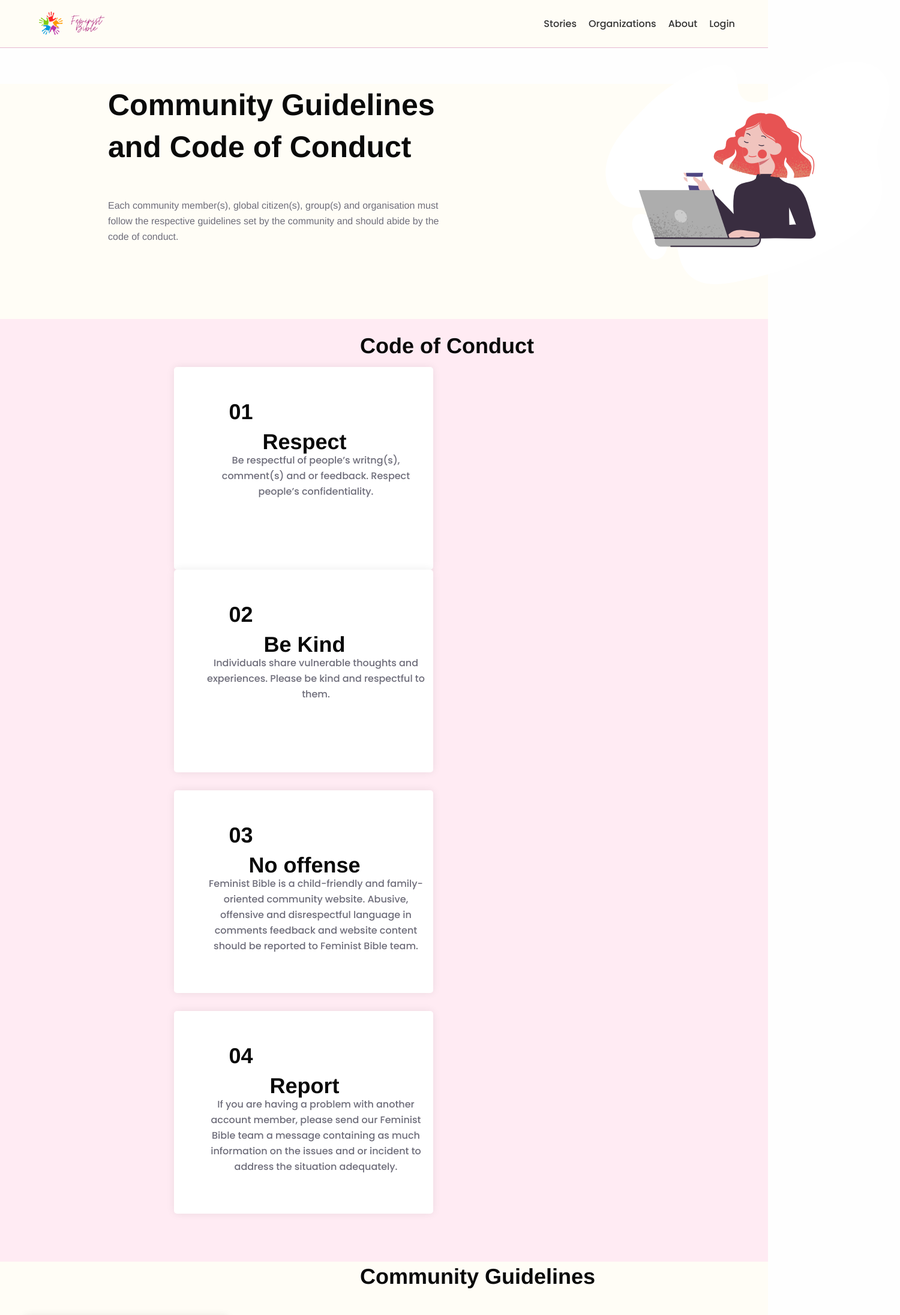
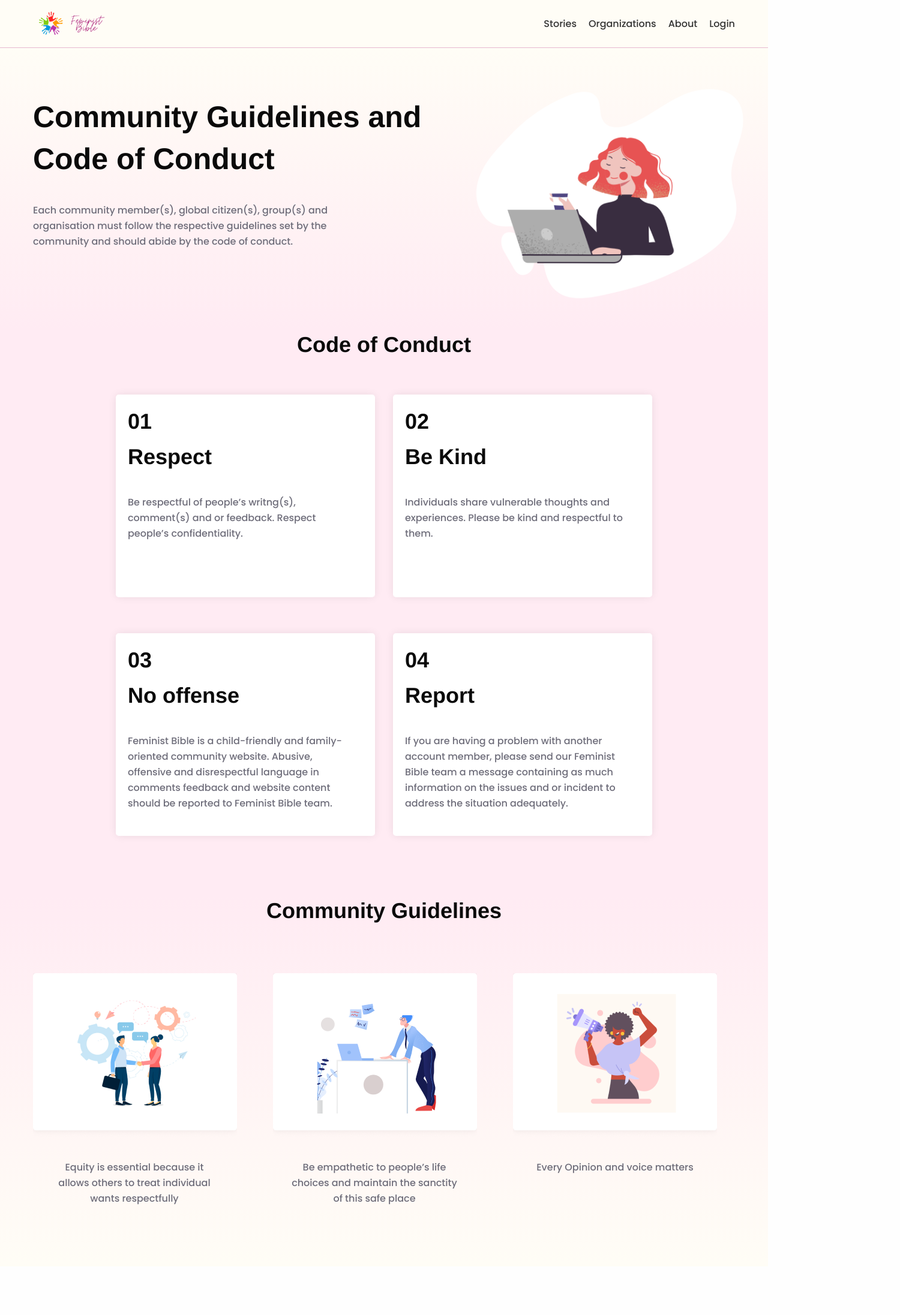
Before and after one commit to girlscript/feminist-bible-phase-2, a React (Create React App) app in the folder frontend/: page / in a window 1280 px wide. Shown: the top 2193 px of the page at 60% size, 1500 px wide, since content can reach past the window. After the commit the page ends 2112 px from the top, so only its background shows below. Built offline with nearby package versions, Linux system fonts and the light colour scheme.

Commit message:
changed overall CodeOfConduct.jsx and respective scss file

```diff
--- a/frontend/src/components/CodeOfConduct.jsx
+++ b/frontend/src/components/CodeOfConduct.jsx
@@ -9,93 +9,127 @@ import CodeofConduct3 from "../images/CodeofConduct3.png";
 class CodeOfConduct extends Component {
     render() {
       return (
-        <div className="CodeofConduct">
-        <div>
 
-        <div className="head">
-          <div className="head__photo"><img src={photo} alt="download 1"/></div>
+    <div className="CodeofConduct">
 
-          <div className="head__content">
-            <h1 className="head__item">Community Guidelines and Code of Conduct</h1>
-            <div>
-              <h1 className="text head__text"> Each community member(s), global citizen(s), group(s) and organisation must follow the respective guidelines set by the community and should abide by the code of conduct.</h1>
+        <div className="hero-section">
+            <div className=" grid-container top">
+                <div className=" grid-x grid-margin-x">
+
+                    <div className="cell large-7 head ">
+
+                        <h1 className="head__heading">Community Guidelines and Code of Conduct</h1>
+
+                        <p className=" head__para"> Each community member(s), global citizen(s), group(s) and organisation must follow the respective guidelines set by the community and should abide by the code of conduct.</p>
+
+                    </div>
+
+                    <div className="cell large-5 "><img src={photo} alt="download 1" className="photo"/></div>
+
+                </div>
             </div>
-          </div>
-
-          </div>
         </div>
 
-        <div className="main-content_bg">
-        <div className="main-content">
-          <h2 className="title_codeofconduct"> Code of Conduct</h2>
-        </div>
+       <div className="main-content">
 
-        <div className="main-content__cardlayout">
-          <div className="main-content__card1">
-          <h2 className="main-content__card1__title">01</h2>
-          <h2 className="main-content__card1__head">Respect</h2>
-          <p className=" text main-content__card1__para">Be respectful of people’s writng(s), comment(s) and or feedback. Respect people’s confidentiality. </p>
-          </div>
+           <h2 className="main-content__heading"> Code of Conduct</h2>
 
-          <div className="main-content__card1">
-          <h2 className="main-content__card1__title">02</h2>
-          <h2 className="main-content__card1__head">Be Kind</h2>
-          <p className="main-content__card1__para">Individuals share vulnerable thoughts and experiences. Please be kind and respectful to them. </p>
-          </div>
-
-        <div className="main-content__card1 main-content__card_margin">
-          <h2 className="main-content__card1__title">03</h2>
-          <h2 className="main-content__card1__head">No offense</h2>
-          <p className="main-content__card1__para">Feminist Bible is a child-friendly and family-oriented community website. Abusive, offensive and disrespectful language in comments feedback and website content should be reported to Feminist Bible team. </p>
-          </div>
-
-          <div className="main-content__card1" >
-          <h2 className="main-content__card1__title">04</h2>
-          <h2 className="main-content__card1__head">Report</h2>
-          <p className=" text main-content__card1__para">If you are having a problem with another account member, please send our Feminist Bible team a message containing as much information on the issues and or incident to address the situation adequately. </p>
-          </div>
+            <div className="grid-container">
+                <div className="grid-x grid-margin-x">
 
 
-        </div>
-        </div>
-      <div className="codeofconduct_lastblock" >
-        <h2 className="codeofconduct_lastblock__last_content">Community Guidelines</h2>
-      </div>
-        <div className="codeofconduct_lastblock__cardlayout2">
+                        <div className="cell large-6">
 
-        <div className="codeofconduct_lastblock__card">
+                            <div className="card1">
+                                <h2 className="card1__title">01</h2>
+                                <h2 className="card1__head">Respect</h2>
+                                <p className="card1__para">Be respectful of people’s writng(s), comment(s) and or feedback. Respect people’s confidentiality. </p>
+                            </div>
 
-        <img src={CodeofConduct1} alt="CodeofConduct1"  className="image2"/>
+                        </div>
 
-         <p className="codeofconduct_lastblock__text2">Equity is essential because it allows others to treat individual wants respectfully</p>
-      </div>
+                        <div className="cell large-6">
 
+                            <div className="card2">
+                                <h2 className="card2__title">02</h2>
+                                <h2 className="card2__head">Be Kind</h2>
+                                <p className="card2__para">Individuals share vulnerable thoughts and experiences. Please be kind and respectful to them. </p>
+                            </div>
 
-         <div className="codeofconduct_lastblock__card">
-        <div className="image2">
-        <img src={CodeofConduct2} alt="CodeofConduct2"/>
-         </div>
-         <div className="codeofconduct_lastblock__text2">
-         <p>Be empathetic to people’s life choices and maintain the sanctity of this safe place</p>
-        </div>
+                        </div>
 
-         </div>
+                </div>
 
-         <div className="codeofconduct_lastblock__card">
-        <div className="image2">
-        <img src={CodeofConduct3} alt="CodeofConduct3"/>
-         </div>
-         <div className="codeofconduct_lastblock__text2">
-         <p>Every Opinion and voice matters</p>
+                <div className="grid-x grid-margin-x">
+
+                            <div className="cell large-6">
+
+                                <div className="card3">
+                                    <h2 className="card3__title">03</h2>
+                                    <h2 className="card3__head">No offense</h2>
+                                    <p className="card3__para">Feminist Bible is a child-friendly and family-oriented community website. Abusive, offensive and disrespectful language in comments feedback and website content should be reported to Feminist Bible team. </p>
+                                </div>
+
+                            </div>
+
+                            <div className="cell large-6">
+
+                                <div className="card4">
+                                    <h2 className="card4__title">04</h2>
+                                    <h2 className="card4__head">Report</h2>
+                                    <p className="card4__para">If you are having a problem with another account member, please send our Feminist Bible team a message containing as much information on the issues and or incident to address the situation adequately. </p>
+                                </div>
+
+                            </div>
+
+                </div>
+            </div>
         </div>
 
 
+        <div className="guidelines-section">
 
-         </div>
+            <h2 className="guidelines-section__heading">Community Guidelines</h2>
 
+            <div className="grid-container">
+                <div className="grid-x grid-margin-x">
 
-      </div>
-      </div>
+                    <div className="cell large-4">
+                        <div class="block1">
+
+                            <img src={CodeofConduct1} alt="CodeofConduct1"  className="block1__image"/>
+
+                            <p className="block1__text">Equity is essential because it allows others to treat individual wants respectfully</p>
+
+                        </div>
+                    </div>
+
+                    <div className="cell large-4">
+                        <div class="block2">
+
+                            <img src={CodeofConduct2} alt="CodeofConduct2" className="block2__image"/>
+
+                            <p className="block2__text">Be empathetic to people’s life choices and maintain the sanctity of this safe place</p>
+
+                        </div>
+                    </div>
+
+                    <div className="cell large-4">
+                        <div class="block1">
+
+                            <img src={CodeofConduct3} alt="CodeofConduct3" className="block3__image"/>
+
+                            <p className="block3__text">Every Opinion and voice matters</p>
+
+                        </div>
+                    </div>
+
+                </div>
+            </div>
+        </div>
+
+    </div>
+
 
         )
     }
--- a/frontend/src/css/components/CodeofConduct.scss
+++ b/frontend/src/css/components/CodeofConduct.scss
@@ -1,134 +1,127 @@
 @import '../settings/global';
-.CodeofConduct{
-  background-color:$yellow-bg;
-  height:100%;
-  width: 100%;
+
+.hero-section {
+    background-image: linear-gradient(#FFFDF6, #FFEBF3);
+}
+
+.head {
+
+    margin-top: 80px;
+
+    &__heading{
+        @extend h1;
+        padding-bottom: 30px;
+    }
+
+    &__para{
+        @extend .text;
+        padding-right: 100px;
+    }
+}
+
+.photo {
+    margin-left: 30px;
+}
+
+
+/************************************************* code of conduct section ***************************************/
+
+.main-content{
+    background-color:$pink-bg;
+
+    &__heading{
+        text-align: center;
+        @extend h2;
+    }
 
 }
 
-.head{
-&__content{
-  margin-left: 180px;
-  margin-top: 60px;
+.card1 , .card2 , .card3 , .card4 {
+    width: 432px;
+    height: 338px;
+    background-color: #ffffff;
+    padding-left: 20px;
+    padding-right: 30px;
+    padding-top: 20px;
+    box-shadow: 0px 0px 14px rgba(0, 0, 0, 0.08);
+    border-radius: 5px;
 
+    &__title, &__head {
+        @extend h2;
+    }
+
+    &__para{
+        @extend .text;
+    }
+
+    &__head{
+        padding-bottom: 30px;;
+    }
 }
 
-&__item{
-  width: 612px;
-  height: 182px;
+.card1, .card2{
+    margin-bottom: 60px;
+    margin-top: 50px;
 }
 
-&__text{
-  @extend .text;
-  width: 572px;
-  height: 72px;
-}
-&__photo{
-  position: absolute;
- width: 500px;
- height: 500px;
- margin-left:1000px;
- top: 30px;
- }
-}
-.main-content_bg{
-  background-color:$pink-bg;
-  height:100%;
-  width: 100%;
-
-}
-.title_codeofconduct{
-  margin-top: -80px;
-}
-.main-content{
-
-  position: absolute;
-  width: 348px;
-  height: 100px;
-  margin-top: 100px;
- margin-left: 600px;
-
-&__cardlayout{
-  margin-top: 130px;
-  padding: 80px;
-  margin-left: 180px;
+.card3,.card4{
+    margin-bottom: 100px;
 }
 
-&__card1{
-
-  transition: 0.3s;
-
-  text-align: center;
-  display: inline-block;
-  width: 432px;
-height: 338px;
-
-top: 200px;
-padding: 50px;
-margin-left: 30px;
-margin-right: 30px;
-
-background: #FFFFFF;
-/* box-shadow */
-
-box-shadow: 0px 0px 14px rgba(0, 0, 0, 0.08);
-border-radius: 5px;
-}
-&__card1__title{
-  width: 123px;
-  height: 42px;
-}
-&__card1__head{
-  width: 335px;
-  height: 35px;
-  }
-&__card1__para{
-  width: 373px;
-  height: 173px;
-  }
-&__card_margin{
-  margin: 30px;
+.card1, .card3{
+    float: right;
 }
 
+.card2, .card4{
+    float: left;
 }
 
 
-.codeofconduct_lastblock{
+/**************************************************** Guidelines section ***********************************/
 
-&__last_content{
-  margin-left: 600px;
+.guidelines-section{
+    background-image: linear-gradient(#FFEBF3 , #FFFDF6);
 
+    &__heading{
+        text-align: center;
+
+        @extend h2;
+    }
 }
 
-&__card{
+.block1 , .block2 , .block3 {
+    margin-top: 70px;
+    margin-bottom: 100px;
 
-  width: 340px;
-  height: 368px;
-  background: #FFFFFF;
-  /* box-shadow */
-  display: inline-block;
+    &__text{
+        text-align: center;
 
-  box-shadow: 0px 0px 14px rgba(0, 0, 0, 0.08);
-  border-radius: 5px;
+        @extend .text;
 
+        padding-top: 30px ;
 
+    }
 }
 
-&__cardlayout2{
-  width: 340px;
-  height: 370px;
-  margin: 40px;
- }
-&__text2{
-  width: 260px;
-  height: 72px;
-  margin-left: 60px;
-  margin-top: -20px;
+.block3{
+
+    &__text{
+        padding-right: 30px;
+    }
 }
 
+.block2{
+
+    &__text{
+        padding-left: 28px;
+        padding-right: 60px;
+    }
 }
 
+.block1{
 
-
-
-  /*# sourceMappingURL=App.css.map */
+    &__text{
+        padding-right: 60px;
+        padding-left: 28px;
+    }
+}
```
